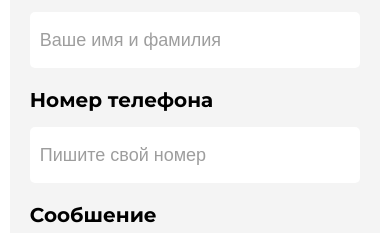
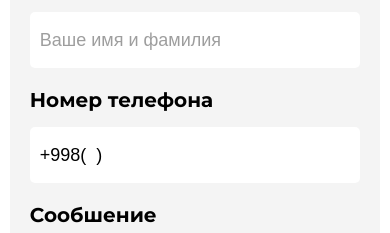
Before and after one commit to AbuAbdullohm/vivamed, a plain HTML site: page contact.html in a window 390 px wide. Shown: the part 1991-2224 px from the top of the page. Drawn offline with Linux system fonts and the light colour scheme.

```diff
--- a/contact.html
+++ b/contact.html
@@ -462,9 +462,9 @@
             <label for="phone">Номер телефона</label>
             <input
               class="input-phone"
-              type="phone"
+              type="tel"
               id="form-phone"
-              placeholder="Пишите свой номер "
+              value="+998(  )"
             />
           </div>
           <div class="form-input form-message">
```
